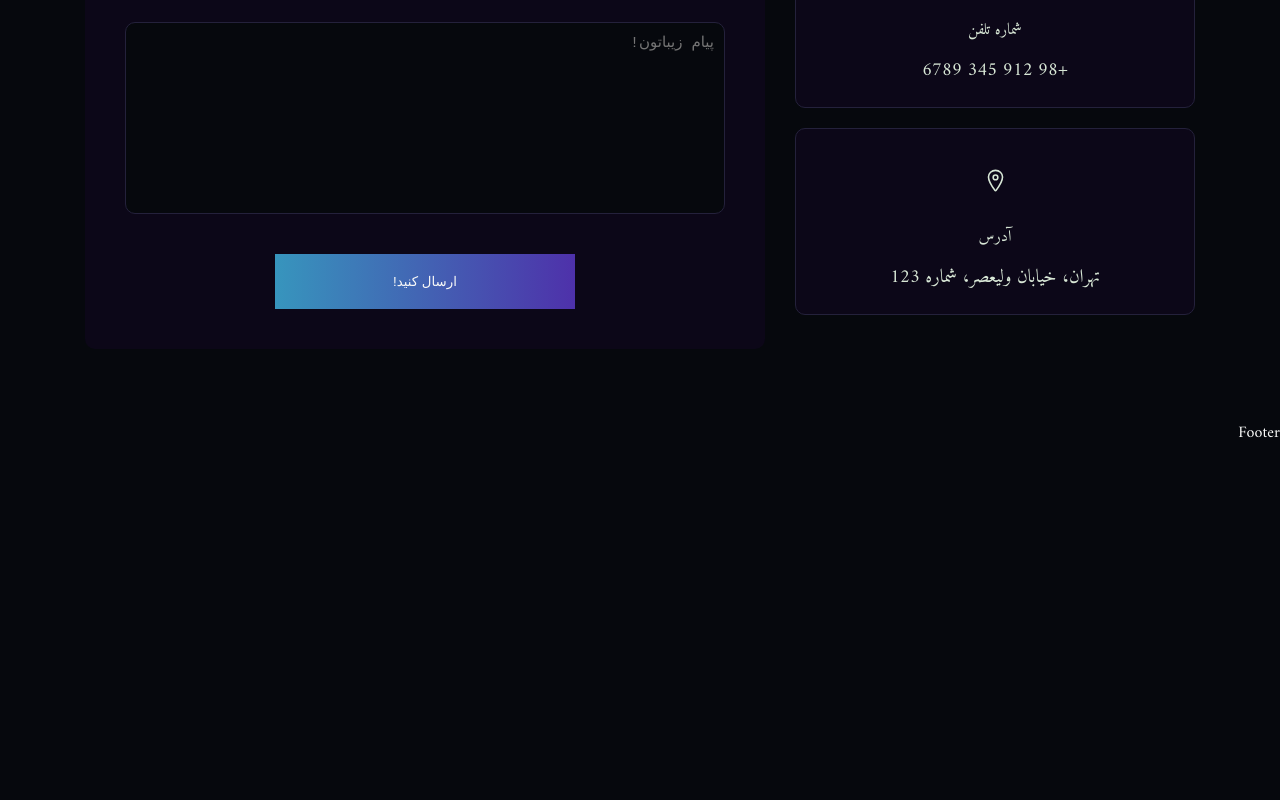
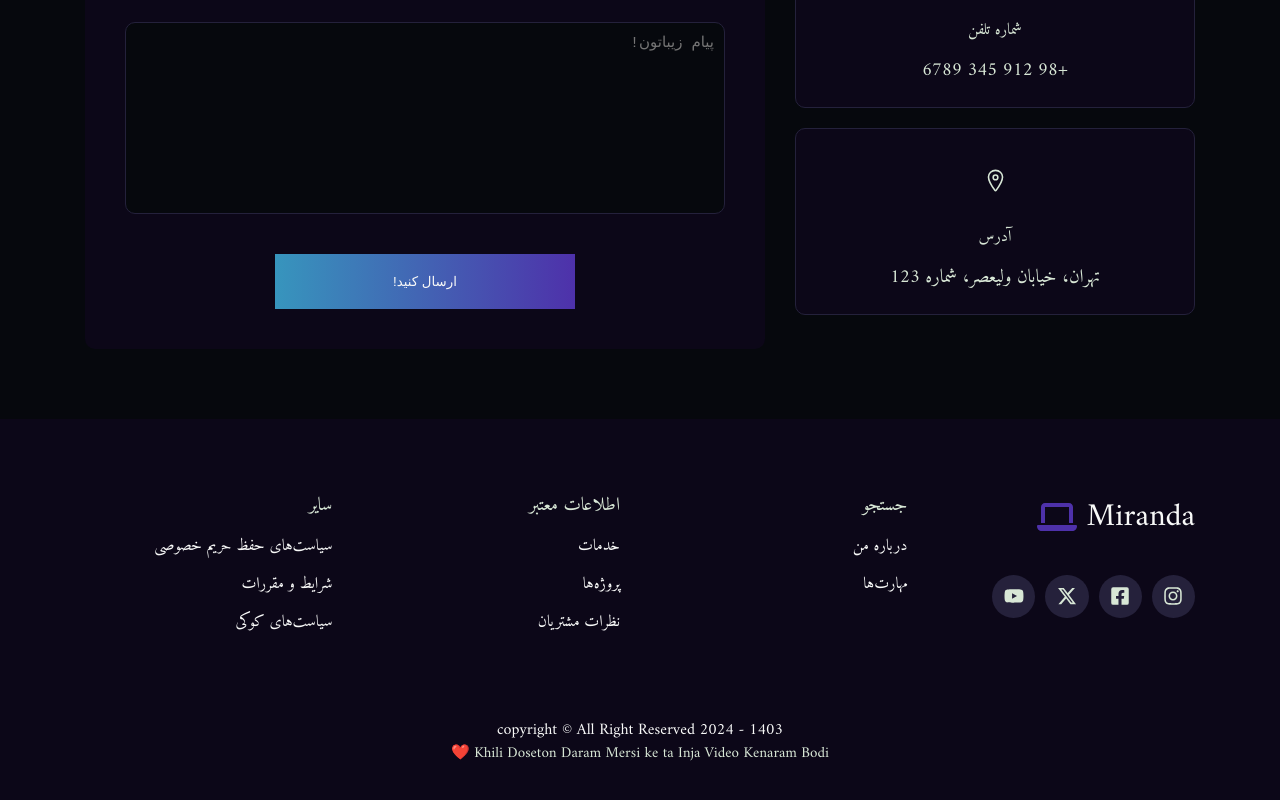
Before and after one commit to AmirHoseinDeldar/naghashmiranda, a React (Vite) app: page / in a window 1280 px wide. Shown: the part 7378-8178 px from the top of the page. Before the commit the page ends 7825 px from the top, so only its background shows below. Built offline with nearby package versions, Linux system fonts and the light colour scheme.

Commit message:
project done

```diff
--- a/src/Components/Footer/Footer.css
+++ b/src/Components/Footer/Footer.css
@@ -0,0 +1,49 @@
+#footer {
+  background: var(--bg-accent);
+}
+
+#footer .wrapper {
+  display: grid;
+  grid-template-columns: repeat(4, 1fr);
+  gap: 40px;
+}
+
+#footer .handles-container {
+  margin-top: 30px;
+}
+
+#footer .route {
+  display: block;
+  margin: 10px 0;
+  cursor: pointer;
+  transition: var(--transition);
+}
+#footer .route:hover {
+  color: var(--primary);
+}
+
+#footer .copyright {
+  flex-direction: column;
+  padding: 0 20px 50px 20px;
+  text-align: center;
+}
+
+@media (max-width: 800px) {
+  #footer .wrapper {
+    grid-template-columns: repeat(2, 1fr);
+  }
+}
+@media (max-width: 500px) {
+  #footer .wrapper {
+    grid-template-columns: 100%;
+  }
+
+  #footer .logo,
+  #footer .handles-container {
+    justify-content: center;
+  }
+  #footer .title,
+  #footer .route {
+    text-align: center;
+  }
+}
--- a/src/Components/Footer/Footer.jsx
+++ b/src/Components/Footer/Footer.jsx
@@ -1,9 +1,42 @@
 import "./Footer.css";
+import Logo from "../../Commons/Logo/Logo";
+import SocialHandles from "../../Commons/SocialHandles/SocialHandles";
+import { footer } from "../../sources";
+import { Link } from "react-scroll";
 
 const Footer = () => {
   return (
-    <div>Footer</div>
-  )
-}
+    <footer id="footer">
+      <div className="wrapper">
+        <div className="column">
+          <Logo />
+          <SocialHandles />
+        </div>
+        {footer.map((list, index) => (
+          <div className="column" key={index}>
+            <h3 className="muted title">{list.title}</h3>
+            {list.routes.map((route, i) => (
+              <Link
+                to={route.id || ""}
+                smooth={true}
+                className="route"
+                key={index}
+              >
+                {route.name}
+              </Link>
+            ))}
+          </div>
+        ))}
+      </div>
 
-export default Footer
+      <div className="copyright">
+        <h4>copyright &copy; All Right Reserved 2024 - 1403</h4>
+        <p className="muted">
+          Khili Doseton Daram Mersi ke ta Inja Video Kenaram Bodi ❤️
+        </p>
+      </div>
+    </footer>
+  );
+};
+
+export default Footer;
```
